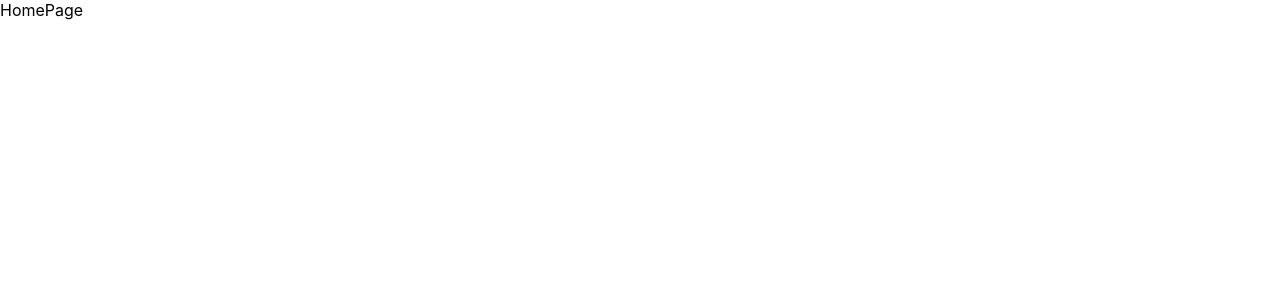
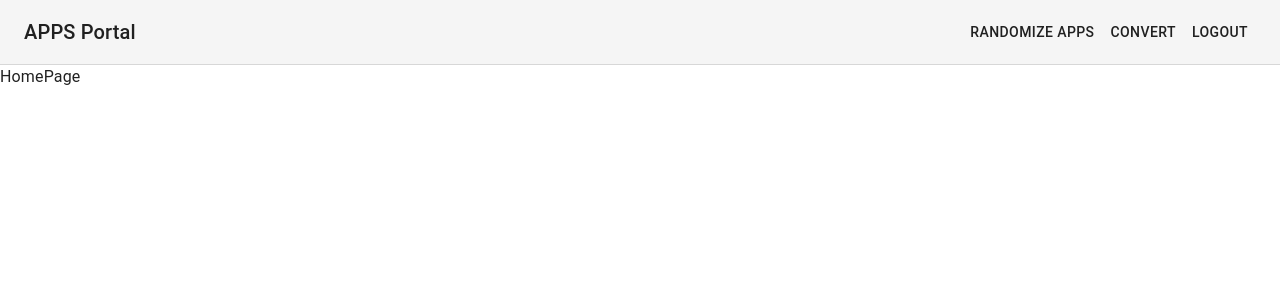
Before and after one commit to gedomer/apps-portal, a React (Create React App) app in the folder frontend/: page / in a window 1280 px wide. Shown: the top 300 px of the page. Built offline with nearby package versions, Linux system fonts and the light colour scheme; sample sign-in values are in the browser's storage.

Commit message:
added layout for routes

```diff
--- a/frontend/src/App.js
+++ b/frontend/src/App.js
@@ -6,6 +6,7 @@ import { Provider } from "react-redux";
 import { ConvertPage, HomePage, LoginPage, NotFound } from "./pages";
 import store from "./store";
 import { fetchToken } from "./actions";
+import Layout from "./layouts/Layout"
 
 
 function App() {
@@ -14,12 +15,14 @@ function App() {
   return (
     <Provider store={store}>
       <BrowserRouter>
+        <Layout>
           <Routes>
             <Route path="/" element={<PrivateComponent Component={<HomePage/>} />} />
             <Route path="/login" element={<LoginPage/>} />
             <Route path="/convert" element={<PrivateComponent Component={<ConvertPage/>} />} />
             <Route path="*" element={<NotFound />} />
           </Routes>
+        </Layout>
       </BrowserRouter>
     </Provider>
   );
--- a/frontend/src/actions.js
+++ b/frontend/src/actions.js
@@ -24,8 +24,8 @@ export const loginUser = (username, password) => (dispatch) => {
     });
 }
 
-export const logout = () => {
-  return {
+export const logoutUser = () => {
+  return (dispatch) => dispatch({
     type: LOGOUT
-  };
+  });
 };
--- /dev/null
+++ b/frontend/src/layouts/Layout.js
@@ -0,0 +1,49 @@
+import * as React from 'react';
+import { AppBar, Toolbar, Typography, CssBaseline, Button } from '@mui/material';
+import { createTheme, ThemeProvider } from '@mui/material/styles';
+import { connect } from "react-redux";
+import { useNavigate } from "react-router-dom";
+import { logoutUser } from "../actions"
+
+
+const theme = createTheme();
+
+const Layout = ({children, isAuthUser, logoutUser}) => {
+  const navigate = useNavigate();
+
+  return (
+    <ThemeProvider theme={theme}>
+      <CssBaseline />
+      <AppBar
+        position="static"
+        color="default"
+        elevation={0}
+        sx={{
+          position: 'relative',
+          borderBottom: (t) => `1px solid ${t.palette.divider}`,
+        }}
+      >
+        <Toolbar>
+          <Typography variant="h6" color="inherit" noWrap sx={{ flexGrow: 1 }}>
+            APPS Portal
+          </Typography>
+          {isAuthUser && (
+            <React.Fragment>
+              <Button color="inherit" onClick={() => navigate("/")}>Randomize Apps</Button>
+              <Button color="inherit" onClick={() => navigate("/convert")}>Convert</Button>
+              <Button color="inherit" onClick={() => logoutUser()}>Logout</Button>
+            </React.Fragment>
+          )}
+        </Toolbar>
+      </AppBar>
+      {children}
+    </ThemeProvider>
+  );
+}
+
+const mapStateToProps = (state) => ({
+  isAuthUser: state.auth.isAuthUser
+});
+
+
+export default connect(mapStateToProps, { logoutUser })(Layout);
--- a/frontend/src/pages/LoginPage.js
+++ b/frontend/src/pages/LoginPage.js
@@ -1,7 +1,7 @@
 import React from "react";
 import * as yup from "yup";
 import { useFormik } from "formik";
-import { useNavigate, Navigate } from "react-router-dom";
+import { Navigate } from "react-router-dom";
 import { connect } from "react-redux"
 import Button from "@mui/material/Button";
 import Alert from '@mui/material/Alert';
@@ -10,10 +10,7 @@ import TextField from "@mui/material/TextField";
 import Box from "@mui/material/Box";
 import Typography from "@mui/material/Typography";
 import Container from "@mui/material/Container";
-import { createTheme, ThemeProvider } from "@mui/material/styles";
 import { loginUser } from "../actions";
-
-const theme = createTheme();
 
 const initialValues = {
   username: "",
@@ -26,10 +23,8 @@ const validationSchema = yup.object({
 });
 
 function LoginPage(props) {
-  const navigate = useNavigate();
   const onSubmit = (values) => {
     props.loginUser(values.username, values.password);
-    navigate("/");
   };
 
   const formik = useFormik({
@@ -43,8 +38,7 @@ function LoginPage(props) {
   }
 
   return (
-    <ThemeProvider theme={theme}>
-      <Container component="main" maxWidth="xs">
+    <Container component="main" maxWidth="xs">
         <CssBaseline />
         <Box
           sx={{
@@ -96,7 +90,6 @@ function LoginPage(props) {
           </Box>
         </Box>
       </Container>
-    </ThemeProvider>
   );
 }
 
```
Lines whose indentation alone changed are shown as unchanged.
